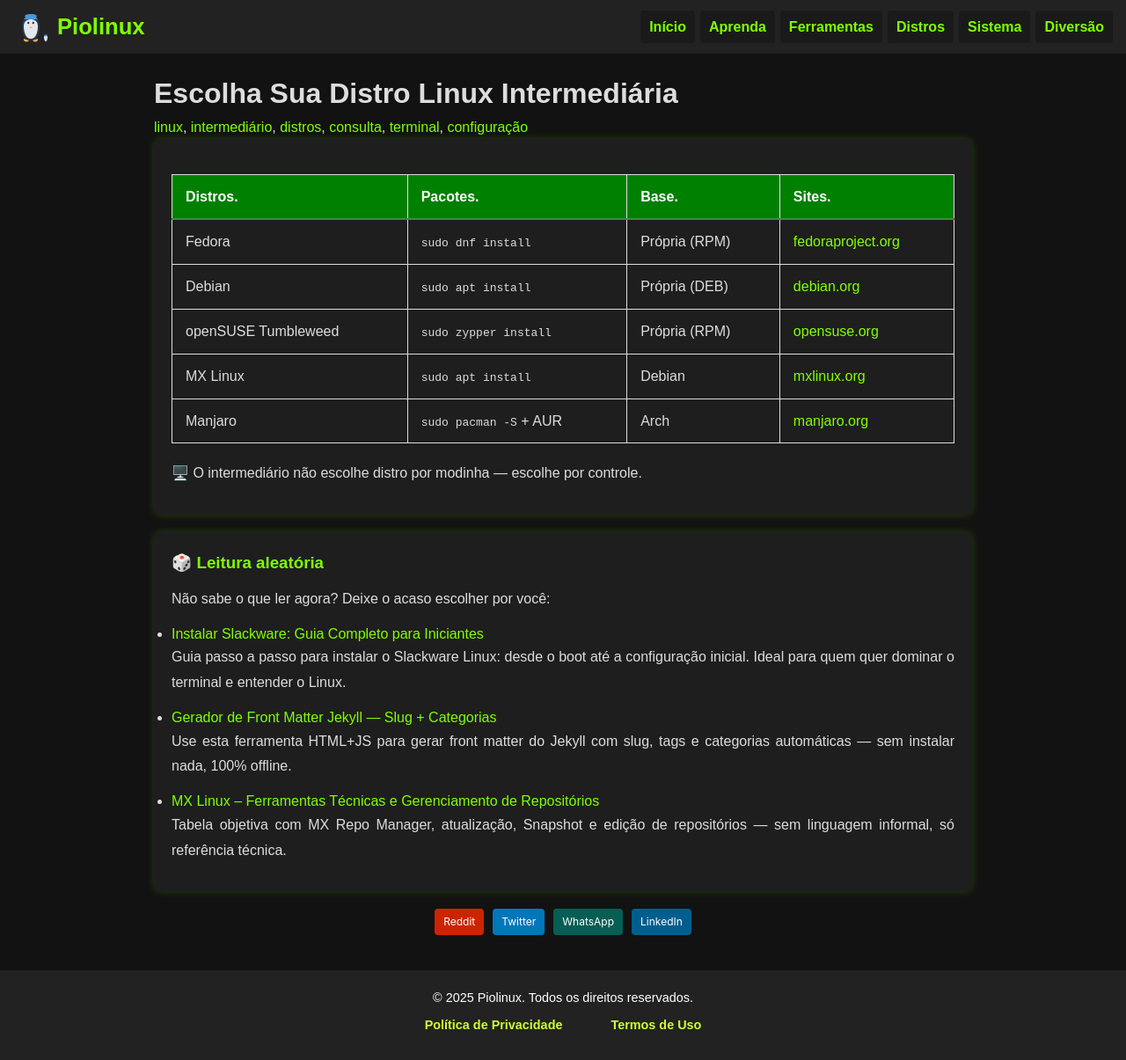
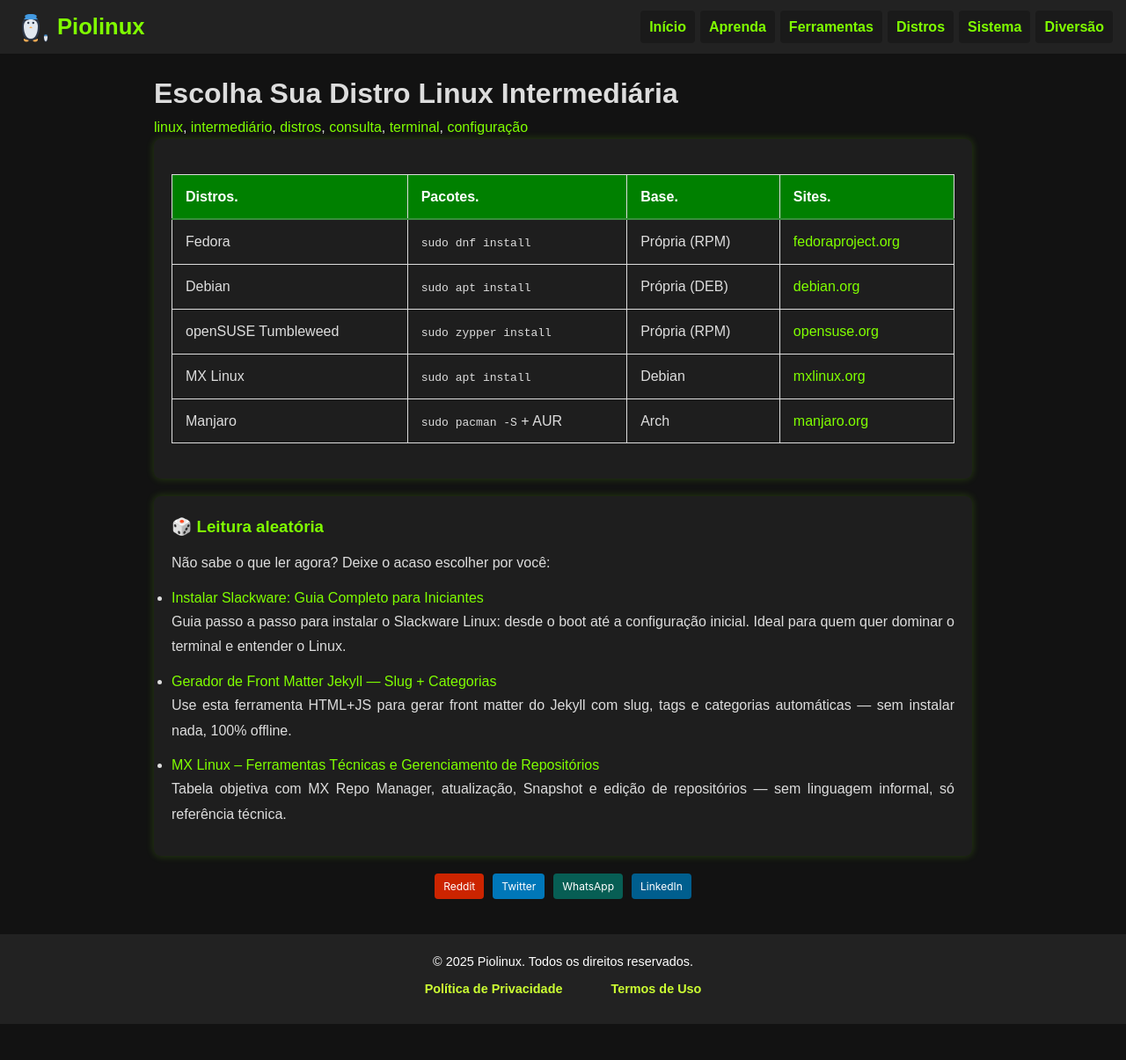
Before and after one commit to Piolinux/piolinux-site, a Jekyll site: the page built from _pages/_distros/distros-intermediario.md, in a window 1280 px wide. Shown: the whole page at 88% size. Built offline with Jekyll 4.4.1, drawn with Linux system fonts in a browser that asks for light colours; after the commit the page ends 1164 px from its top, so only the background shows below that.

Commit message:
Update distros-intermediario.md

```diff
--- a/_pages/_distros/distros-intermediario.md
+++ b/_pages/_distros/distros-intermediario.md
@@ -66,9 +66,7 @@ permalink: /distros/intermediario/
 </table>
 
 
-<p>
-  🖥️ O intermediário não escolhe distro por modinha — escolhe por controle.
-</p>
+
 </section>
 
 
```
